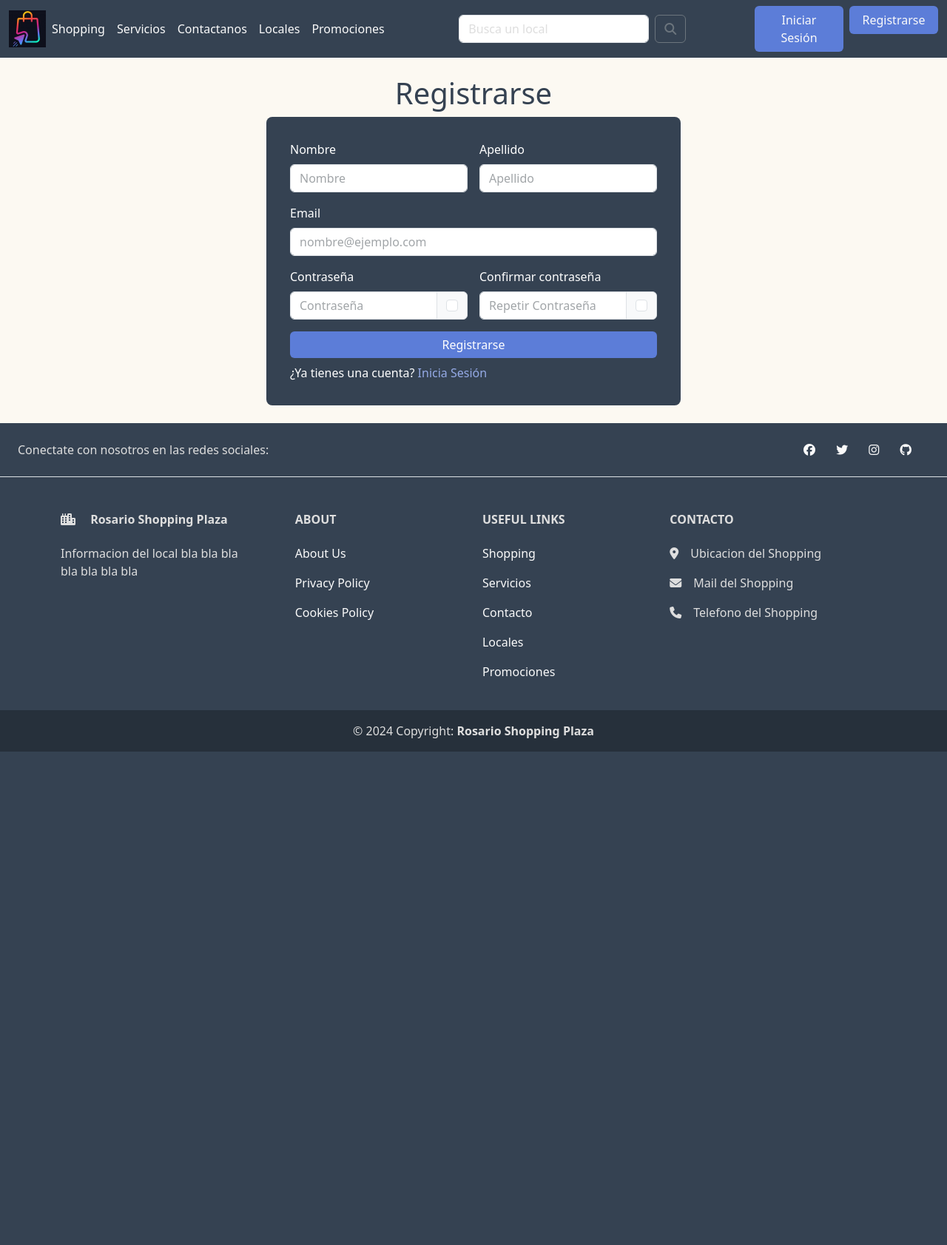
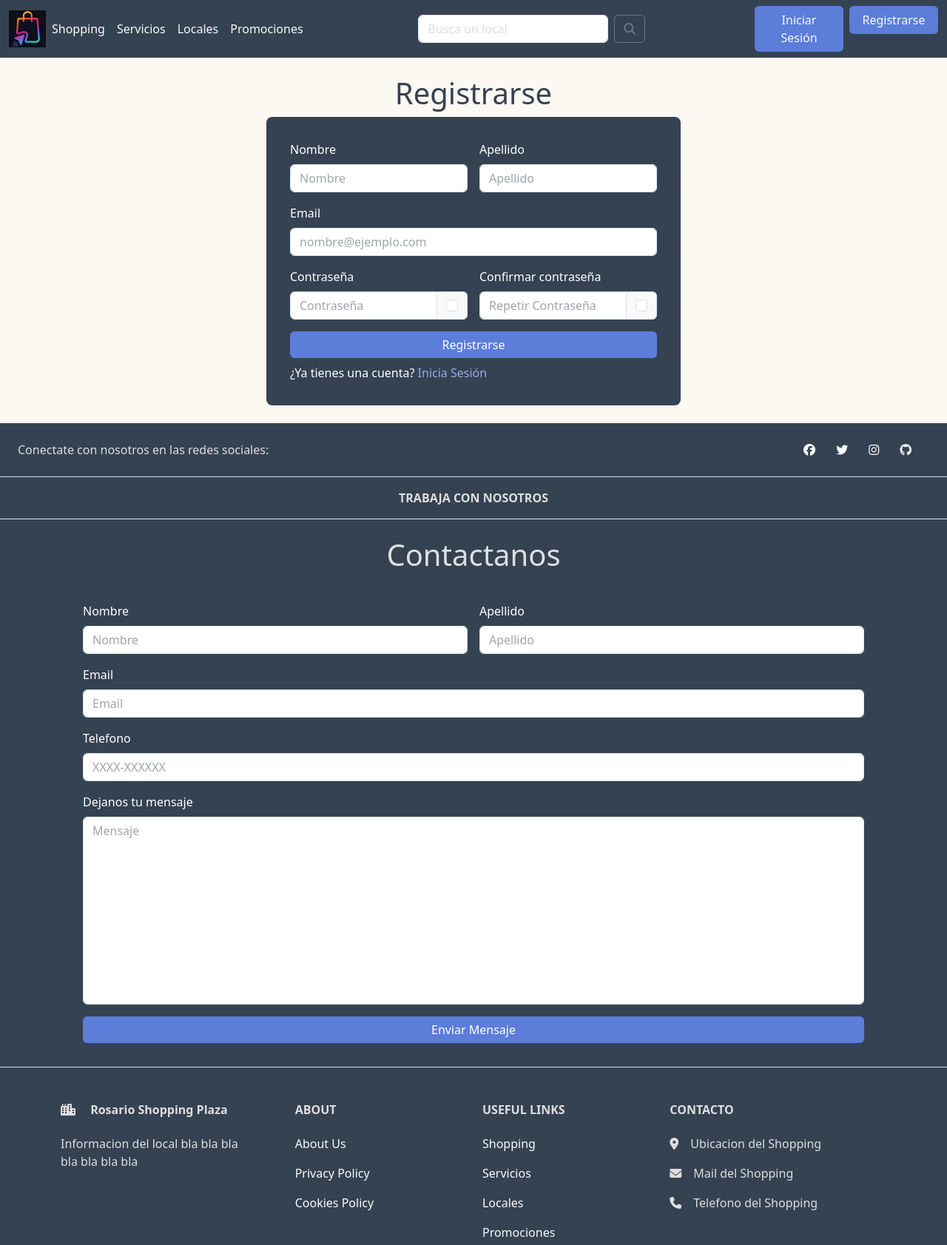
Before and after one commit to starboyagus/EG-TP, a PHP site: page /signup.php in a window 1280 px wide. Shown: the top 1683 px of the page at 74% size. Before the commit the page ends 1016 px from the top, so only its background shows below. Run offline with PHP 8.4, Linux system fonts and the light colour scheme; some libraries are stand-ins or nearby versions.

Commit message:
- Update footer
- Update footer
        - Contact Form
        - Owner Request
- Delete Contacto.php
- Update navbar.php

```diff
--- a/htdocs/RosarioShoppingPlaza/footer.php
+++ b/htdocs/RosarioShoppingPlaza/footer.php
@@ -20,6 +20,116 @@
             </a>
         </div>
     </section>
+
+    <!-- Owner Request -->
+    <div class="text-center footer-text p-3 border-bottom">
+        <a href="request_owner.php" class="footer-text footer-item fw-bold">TRABAJA CON NOSOTROS</a>
+    </div>
+
+    <!-- Form Contacto -->
+    <section class="border-bottom">
+    <?php
+        // Funcion para enviar Mail
+        function enviarMAIL($f_name, $l_name, $mail, $tel, $msg){
+                $needle = 'dueño';
+
+                // Si contiene la palabra dueño salta error
+                if (strpos($msg, $needle) !== false){
+                    ?>
+                    <div class="container form-container mt-4" style="max-width:32em">
+                        <h1>Detectamos un error</h1>
+                        <p>Detectamos que usted quiere inscribirse como dueño <br>
+                        Para inscribirse como dueño tiene que ir a la siguiente pagina</p>
+                        <a class="btn form-btn form-control" href="locales_alta.php">Registrarse como dueño</a>
+                    </div>
+                <?php
+                }
+
+                // Si no contiene, envia el mail
+                else{
+                $headers = "MIME-Version: 1.0\r\n";
+                $headers .= "From:". $f_name. " " . $l_name . "\r\n";
+                //$headers .= "Content-Type: text/html; charset=UTF-8\r\n";
+
+                $to="agusdownbad@icloud.com";
+                $subject="Solicitud de Contacto - Rosario Shopping Plaza";
+                $body=  "Nombre: ". $f_name . " " . $l_name ."\n" .
+                        "Mail: ".$mail."\n".
+                        "Telefono: ".$tel."\n".
+                        "Comentario: ". $msg;
+
+                mail($to, $subject, $body, $headers);
+                ?>
+                <div class="container form-container" style="max-width:32em">
+                    <h1>Mail Enviado</h1>
+                    <p>El Mail fue enviado con exito! <br>
+                    Recuerde que recibira una respuesta en las siguientes 48 horas</p>
+                </div>
+                <?php
+                return true;
+                }
+            }
+
+            // Form de Contacto
+            if(!isset($_POST['submit'])){
+                ?>
+                <br>
+                <h1 class="form-contact">Contactanos</h1>
+                <div class="container form-container" style="max-width:70em;">
+                    <!-- Formulario -->
+                    <form action="<?php echo $_SERVER['PHP_SELF']; ?>" method="post" class="row g-3">
+                        <!-- Campo Nombre -->
+                        <div class="col-6">
+                            <label for="f_name" class="form-label">Nombre</label>
+                            <input type="text" name="f_name" id="f_name" class="form-control" placeholder="Nombre" required>
+                        </div>
+
+                        <!-- Campo Apellido -->
+                        <div class="col-6">
+                            <label for="l_name" class="form-label">Apellido</label>
+                            <input type="text" name="l_name" id="l_name" class="form-control" placeholder="Apellido" required>
+                        </div>
+
+                        <!-- Campo Email -->
+                        <div class="col-12">
+                            <label for="mail" class="form-label">Email</label>
+                            <input type="email" name="mail" id="mail" class="form-control" placeholder="Email" required>
+                        </div>
+
+                        <!-- Campo Telefono -->
+                        <div class="col-12">
+                            <label for="tel" class="form-label">Telefono</label>
+                            <input type="tel" name="tel" id="tel" placeholder="XXXX-XXXXXX" class="form-control" pattern="[0-9]{4}-[0-9]{6}" required>
+                        </div>
+
+                        <!-- Campo Mensaje -->
+                        <div class="col-12">
+                            <label for="msg" class="form-label">Dejanos tu mensaje</label>
+                            <textarea class="form-control form-textarea" name="msg" id="msg" placeholder="Mensaje" rows="10" required></textarea>
+                        </div>
+
+                        <!-- Boton Submit -->
+                        <div class="col-12">
+                            <button type="submit" name="submit" class="btn form-control form-btn" for="btn-modal" >Enviar Mensaje</button>
+                        </div>
+                    </form>
+                </div>
+            <?php
+            }
+
+            // Variables para utilizar en la funcion
+            else{
+                $f_name = ucfirst($_POST['f_name']);
+                $l_name = ucfirst($_POST['l_name']);
+                $mail = $_POST['mail'];
+                $tel = $_POST['tel'];
+                $msg = ucfirst($_POST['msg']);
+
+                enviarMAIL($f_name, $l_name, $mail, $tel, $msg);
+            } ?>
+        </section>
+
+
 
     <!-- Section main del footer -->
     <section class="">
@@ -64,9 +174,6 @@
                         <a href="#" class="footer-item">Servicios</a>
                     </p>
                     <p class="footer-text">
-                        <a href="contacto.php" class="footer-item">Contacto</a>
-                    </p>
-                    <p class="footer-text">
                         <a href="locales.php" class="footer-item">Locales</a>
                     </p>
                     <p class="footer-text">
@@ -88,6 +195,6 @@
     <!-- Copyright -->
     <div class="text-center footer-text p-3" style="background-color: #26303b">
         © 2024 Copyright:
-        <a class="footer-text footer-item fw-bold" href="#">Rosario Shopping Plaza</a>
+        <a class="footer-text footer-item fw-bold" href="index.php">Rosario Shopping Plaza</a>
     </div>
 </footer>
--- a/htdocs/RosarioShoppingPlaza/navbar.php
+++ b/htdocs/RosarioShoppingPlaza/navbar.php
@@ -18,9 +18,6 @@
                 </li>
                 <li class="nav-item">
                     <a class="nav-link nav_item" href="servicios.php">Servicios</a>
-                </li>
-                <li class="nav-item">
-                    <a class="nav-link nav_item" href="contacto.php">Contactanos</a>
                 </li>
                 <li class="nav-item">
                     <a class="nav-link nav_item" href="locales.php">Locales</a>
--- a/htdocs/RosarioShoppingPlaza/styles/main.css
+++ b/htdocs/RosarioShoppingPlaza/styles/main.css
@@ -102,6 +102,13 @@ body {
     margin: auto;
     text-align: center;
     color: var(--primary);
+    margin-bottom: 8px;
+}
+
+.form-contact {
+    margin: auto;
+    text-align: center;
+    color: var(--white);
     margin-bottom: 8px;
 }
 
```
Also changed, not shown: htdocs/RosarioShoppingPlaza/contacto.php (deleted, +0 -126 lines).
